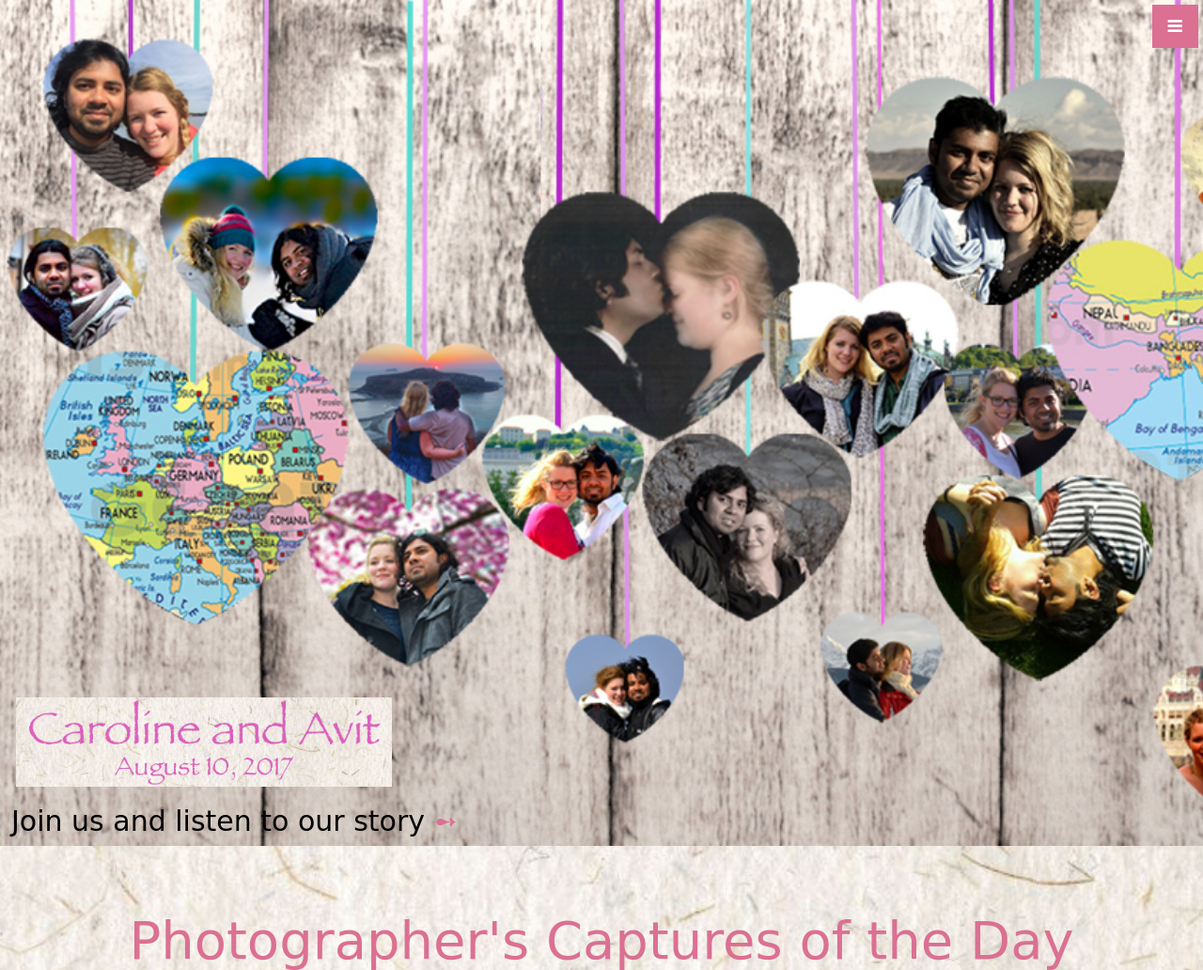
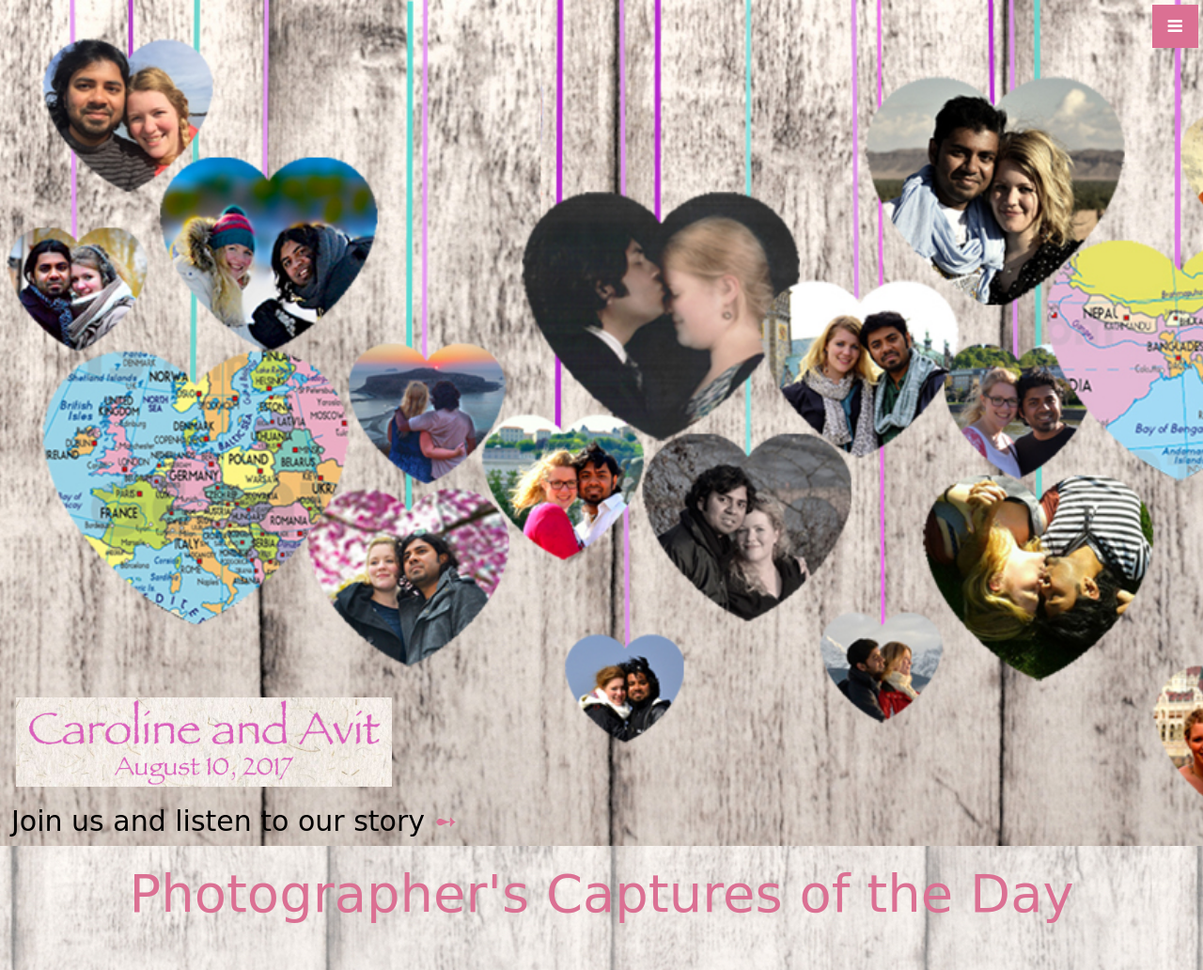
Before and after one commit to MonchiLin/carowedavit.github.io, a Jekyll site: the page built from index.html, in a window 1280 px wide. Shown: the top 1032 px of the page at 94% size. Built offline with Jekyll 4.4.1, drawn with Linux system fonts in a browser that asks for light colours; grey boxes are pictures that could not be loaded.

Commit message:
photos updated

```diff
--- a/_includes/photos.html
+++ b/_includes/photos.html
@@ -1,4 +1,4 @@
-<section id="photos" class="portfolio">
+<section id="photos" class="map">
 
 <div class="col-lg-12 text-center">
  <h1 style="font-family: Comic Sans MS; font-size: 4em; color: #DB7093;">Photographer's Captures of the Day</h1><br><br>
```
